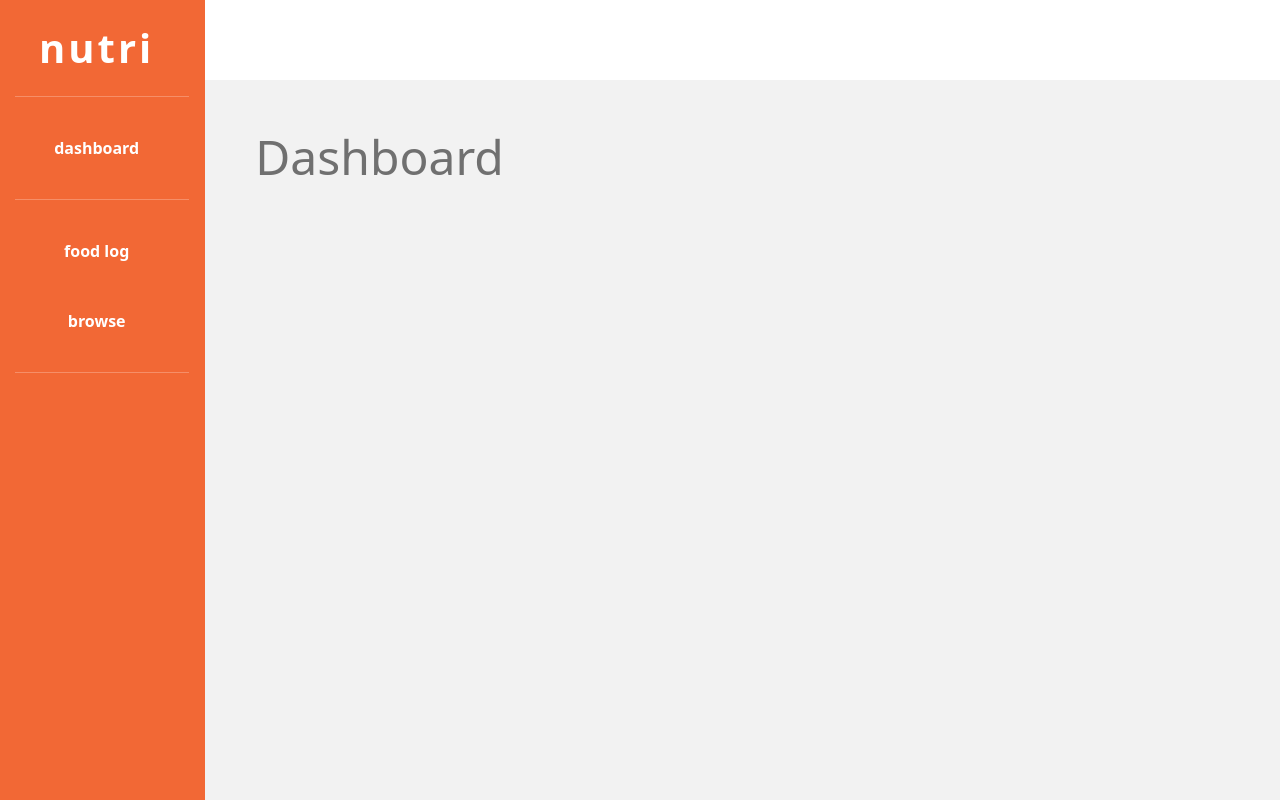
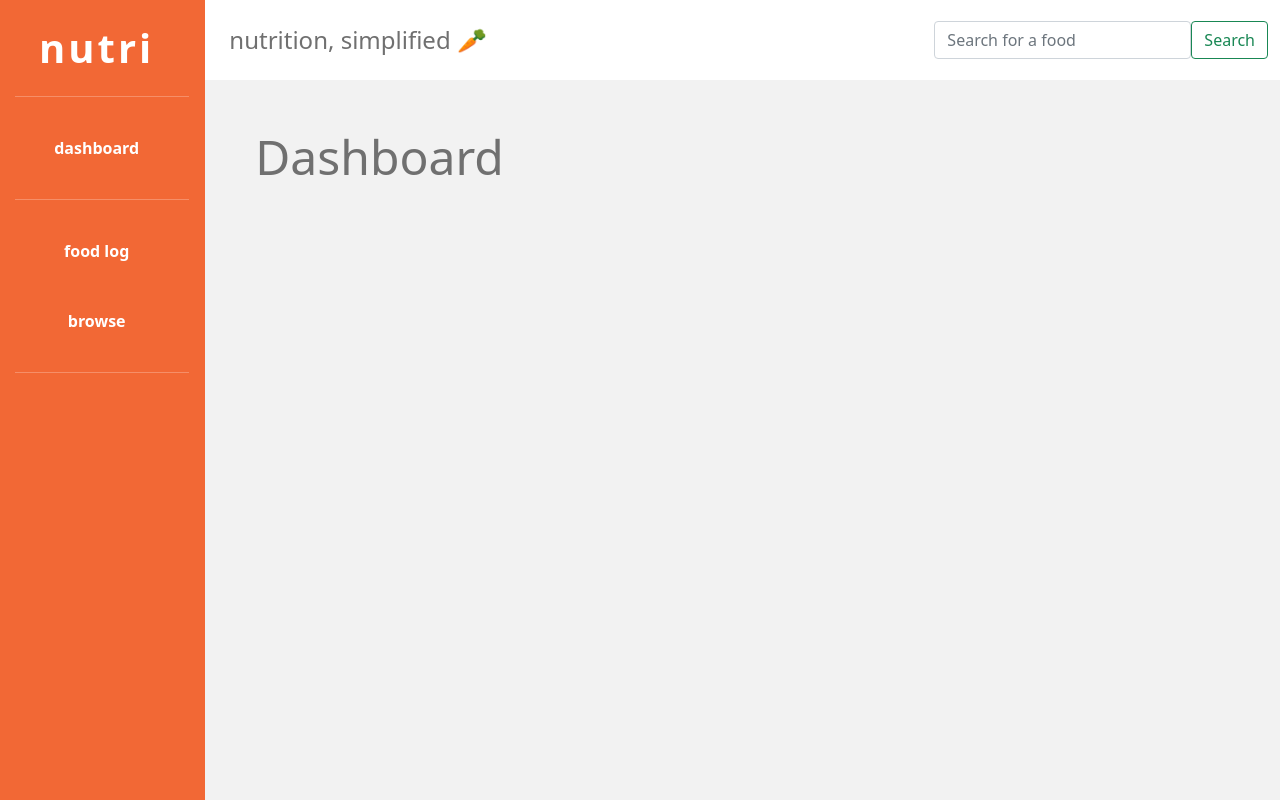
Before and after one commit to michaeltothewilson/nutri, a React (Create React App) app: page / in a window 1280 px wide. Built offline with nearby package versions, Linux system fonts and the light colour scheme.

Commit message:
Add search bar to app function component

```diff
--- a/package.json
+++ b/package.json
@@ -10,6 +10,7 @@
     "bootstrap": "^5.0.1",
     "chart.js": "^3.2.1",
     "react": "^17.0.2",
+    "react-bootstrap": "^1.6.0",
     "react-chartjs-2": "^3.0.3",
     "react-dom": "^17.0.2",
     "react-router": "^5.2.0",
--- a/src/App.css
+++ b/src/App.css
@@ -37,13 +37,34 @@ li > a:hover {
   margin-left: 15px;;
 }
 
+/* Search Bar*/
+.search-bar {
+  display: flex;
+  height: 10%;
+  align-items: center;
+}
+
+.search-bar > .navbar-light .navbar-brand {
+  color: #707070;
+  font-size: 1.5em;
+}
+
+.form-inline {
+  display: flex;
+  align-items: center;
+}
+
+.form-inline > input {
+   display: flex;
+}
+
+.form-inline > button {
+  display: flex;
+}
+
 /* Dashboard */
 #dashboard {
   padding: 0;
-}
-
-.search-bar {
-  height: 10%;
 }
 
 .dashboard-body {
--- a/src/App.js
+++ b/src/App.js
@@ -32,6 +32,13 @@ function App() {
           </nav>
           <div className="col-10" id="dashboard">
             <div className="search-bar">
+              <nav className="container navbar navbar-light justify-content-between">
+                <a className="navbar-brand">nutrition, simplified 🥕</a>
+                <form className="form-inline">
+                  <input className="form-control mr-sm-2" type="search" placeholder="Search for a food" aria-label="Search" />
+                  <button className="btn btn-outline-success my-2 my-sm-0" type="submit">Search</button>
+                </form>
+              </nav>
             </div>
             <div className="dashboard-body">
             {/* A <Switch> looks through its children <Route>s and
```
Also changed, not shown: 1 other file (tests, documents, lock files or other folders).
